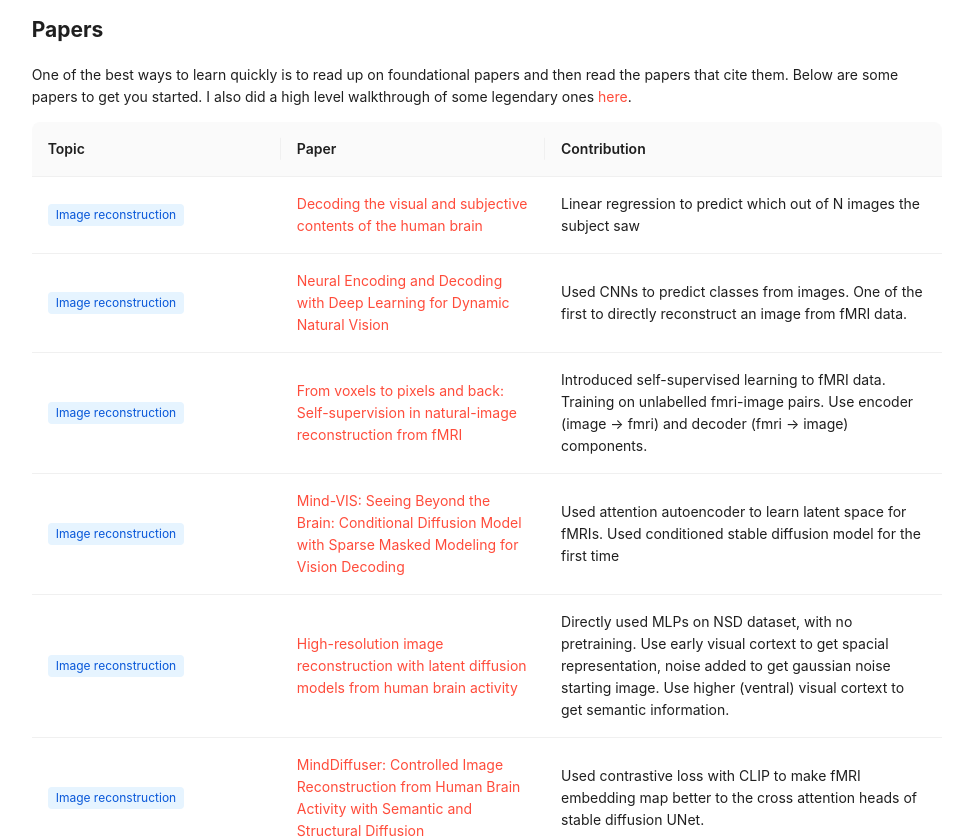
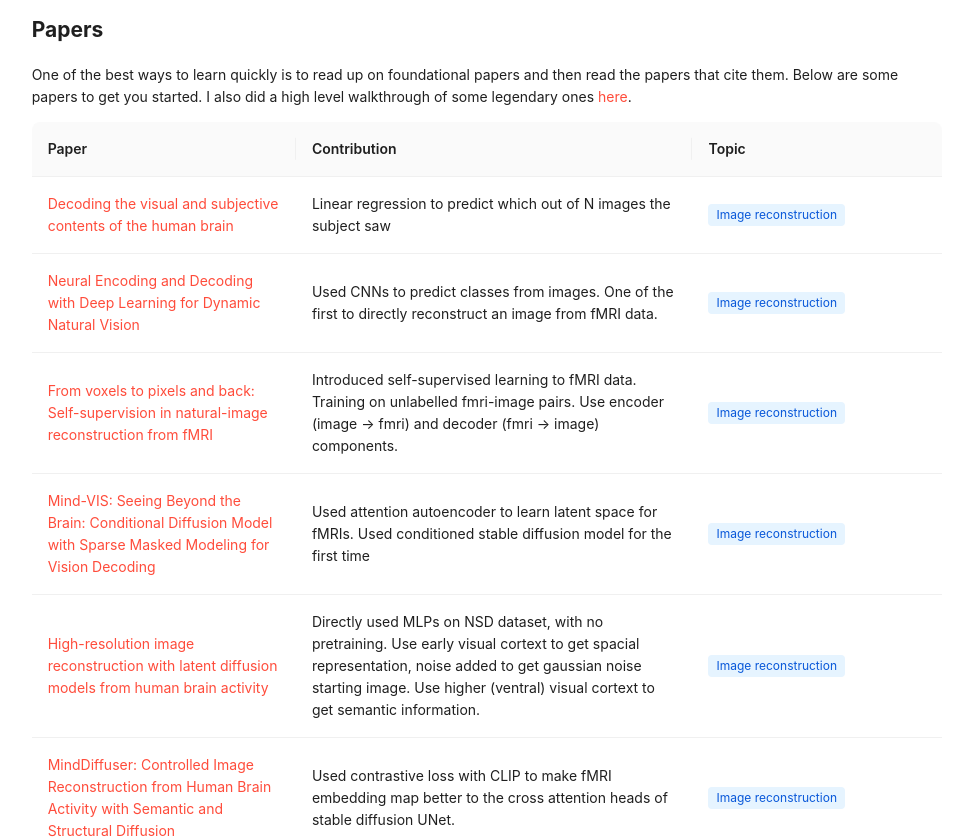
Before and after one commit to jonxuxu/website, a Next.js app: page /blog/2023-07-22-mind-reading-resources in a window 1280 px wide. Shown: the part 1600-2439 px from the top of the page, without its empty margins (180-1153 px from the left). Built offline with nearby package versions, Linux system fonts and the light colour scheme.

Commit message:
fixing mobile overflow issue

```diff
--- a/components/blog/2023-07-22-mind-reading-resources.js
+++ b/components/blog/2023-07-22-mind-reading-resources.js
@@ -293,10 +293,24 @@ papers = papers.map((paper) => {
 
 const papers_columns = [
   {
+    title: "Paper",
+    dataIndex: "paper",
+    key: "paper",
+    render: (text, record) => (
+      <a href={record.link} target="_blank" rel="noopener noreferrer">
+        {text}
+      </a>
+    ),
+  },
+  {
+    title: "Contribution",
+    dataIndex: "contribution",
+    key: "contribution",
+  },
+  {
     title: "Topic",
     dataIndex: "topic",
     key: "topic",
-    width: 70,
     render: (text) => {
       let color;
       switch (text) {
@@ -325,21 +339,6 @@ const papers_columns = [
       );
     },
   },
-  {
-    title: "Paper",
-    dataIndex: "paper",
-    key: "paper",
-    render: (text, record) => (
-      <a href={record.link} target="_blank" rel="noopener noreferrer">
-        {text}
-      </a>
-    ),
-  },
-  {
-    title: "Contribution",
-    dataIndex: "contribution",
-    key: "contribution",
-  },
 ];
 
 export const DatasetTable = () => (
@@ -355,5 +354,7 @@ export const CompetitionTable = () => (
 );
 
 export const PaperTable = () => (
-  <Table dataSource={papers} columns={papers_columns} />
+  <div style={{ overflowX: "auto" }}>
+    <Table dataSource={papers} columns={papers_columns} />
+  </div>
 );
--- a/components/layout.js
+++ b/components/layout.js
@@ -197,11 +197,14 @@ const SocialLink = styled.a`
 `;
 
 const AdaptiveDiv = styled.div`
-  max-width: ${(props) => (props.$isindexpage ? "800px" : "1000px")};
+  max-width: ${(props) =>
+    props.$isindexpage ? "800px" : "min(1000px, 100vw)"};
   padding: 20px;
+
   @media ${device.mobileL} {
     padding: 30px;
   }
+
   @media ${device.tablet} {
     padding: 45px;
   }
--- a/pages/_app.js
+++ b/pages/_app.js
@@ -4,15 +4,7 @@ import React from "react";
 import { useState } from "react";
 import { Analytics } from "@vercel/analytics/react";
 
-import {
-  ConfigProvider,
-  Button,
-  Card,
-  App,
-  Typography,
-  Image,
-  Divider,
-} from "antd";
+import { ConfigProvider, App, Typography, Image, Divider } from "antd";
 import { createGlobalStyle } from "styled-components";
 import { MDXProvider } from "@mdx-js/react";
 import { BlockQuote } from "../components/mdx";
@@ -35,9 +27,9 @@ const components = {
   h1: Typography.Title,
   // img: (props: ImageProps) => (
   img: (props) => (
-    <center>
-      <Image {...props} />
-    </center>
+    <div style={{ textAlign: "center" }}>
+      <Image {...props} style={{ maxWidth: "500px", height: "auto" }} />
+    </div>
   ),
   hr: Divider,
   // code: CodeBlock,
```
